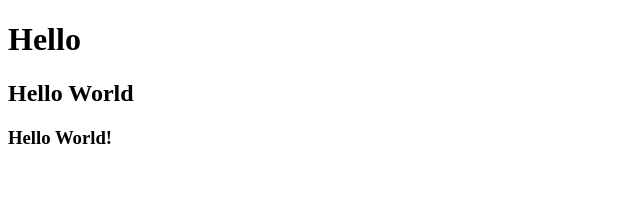
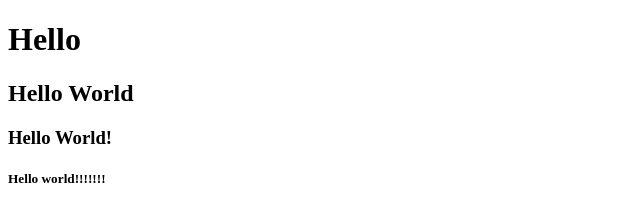
Before and after one commit to ben1408/banches, a plain HTML site: page index.html in a window 1280 px wide. Shown: the whole page, without its empty margins (0-640 px from the left). Drawn offline with Linux system fonts and the light colour scheme.

Commit message:
Added h5

```diff
--- a/index.html
+++ b/index.html
@@ -11,6 +11,8 @@
     <h1>Hello</h1>
     <h2>Hello World</h2>
     <h3>Hello World!</h3>
+
+    <h5>Hello world!!!!!!!</h5>
 </body>
 
 </html>
```
